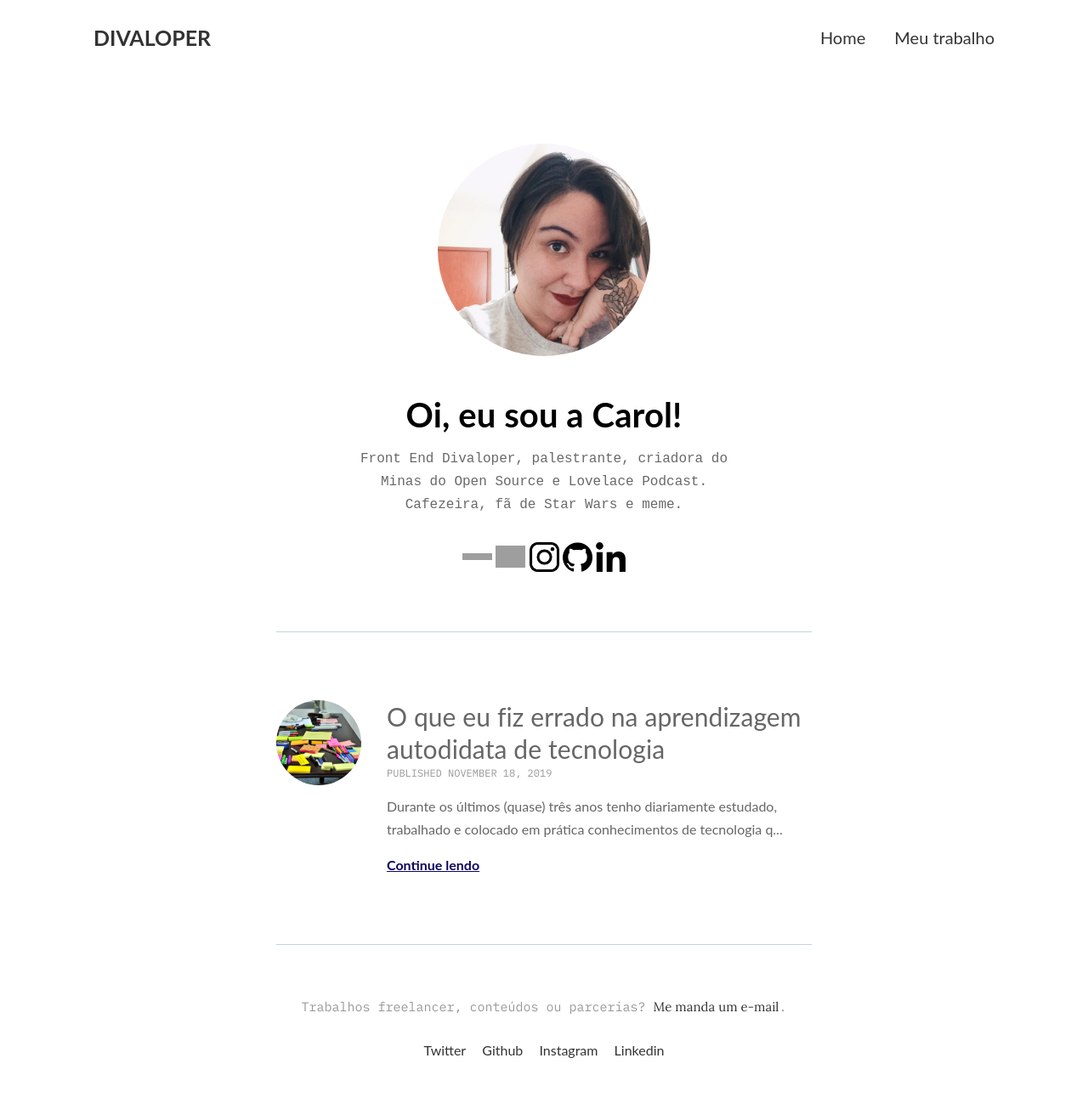
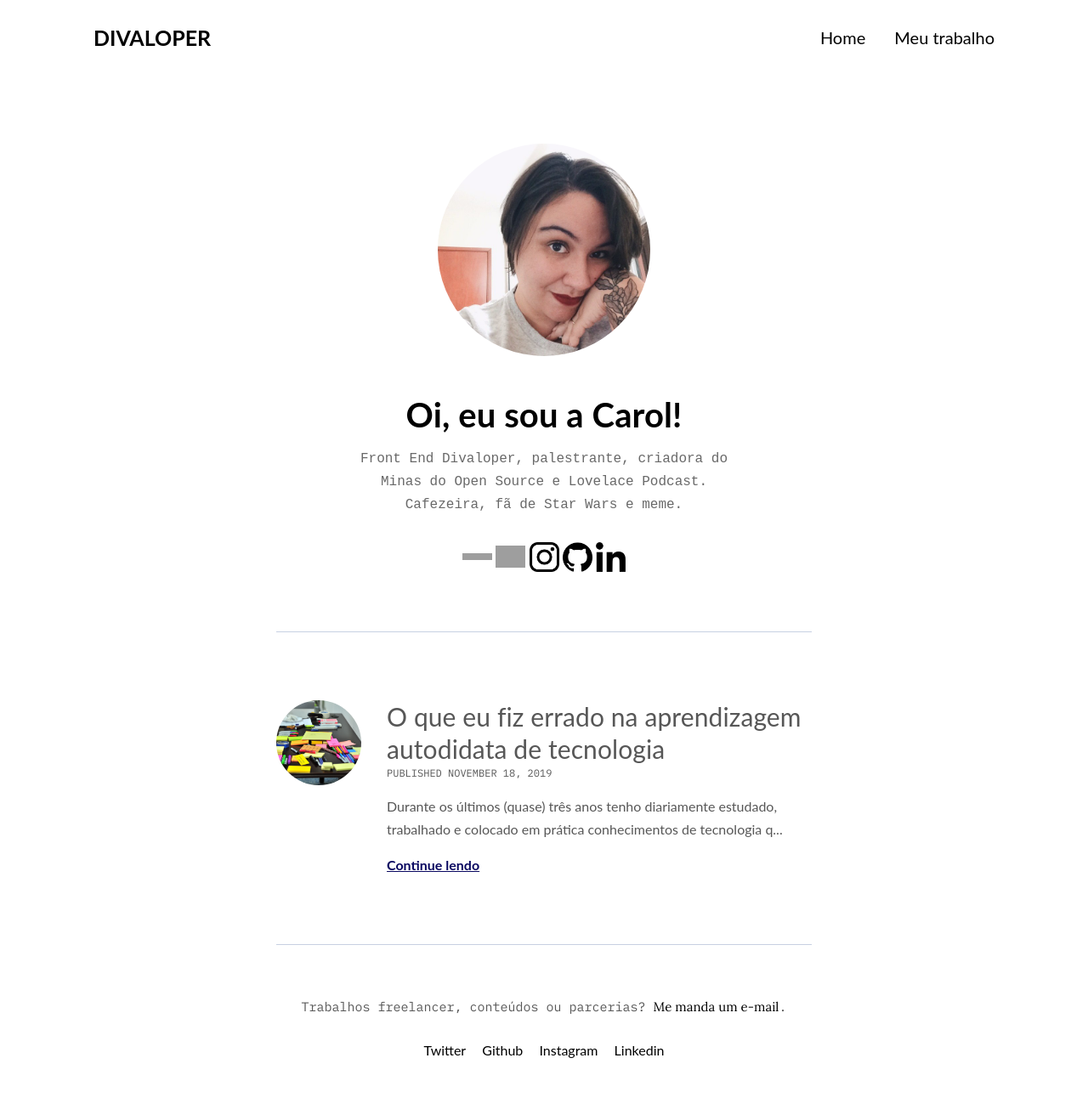
Before and after one commit to carolsoaressantos/carolcodes.github.io, a Jekyll site: the page built from index.html, in a window 1280 px wide. Shown: the whole page at 85% size. Built offline with Jekyll 4.4.1, drawn with Linux system fonts in a browser that asks for light colours; grey boxes are pictures that could not be loaded.

Commit message:
alterar cor de tags  e seleção para acessibilidade

```diff
--- a/_sass/0-settings/_variables.scss
+++ b/_sass/0-settings/_variables.scss
@@ -3,10 +3,10 @@
 // *****************
 $primary-color: #080660;
 $secondary-color: #ffd001;
-$dark: #333;
-$gray: #666;
-$gray-dark: #999;
-$gray-blue: #b3bbcb;
+$dark: rgb(0, 0, 0);
+$gray: #575757;
+$gray-dark: #595959;
+$gray-blue: #4C5770;
 $gray-white: #f8f8f8;
 $gray-lighten: #c7d0e2;
 $white: #fff;
```
Also changed, not shown: 1 other file.
